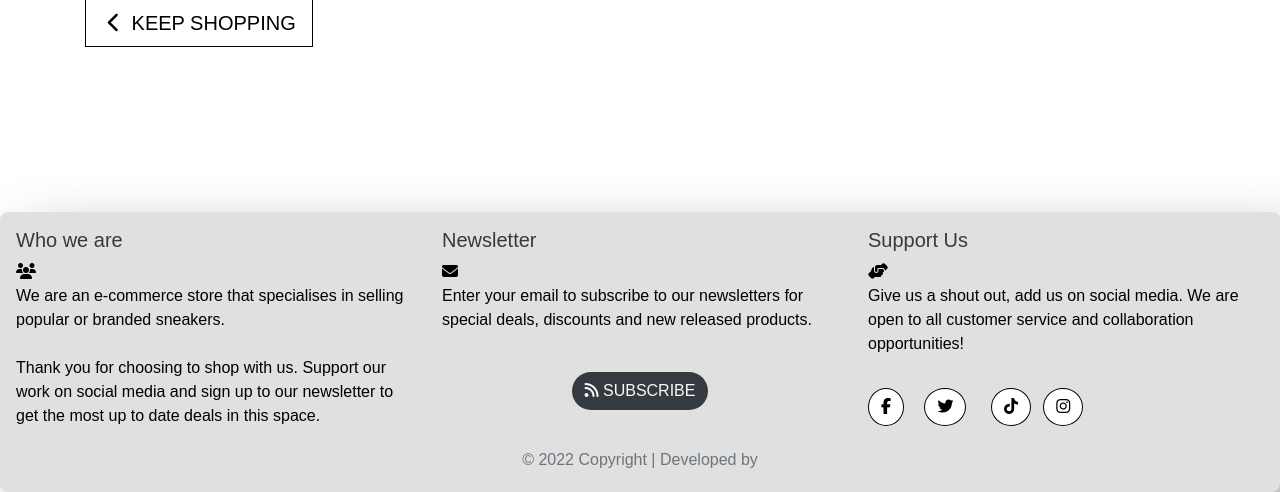
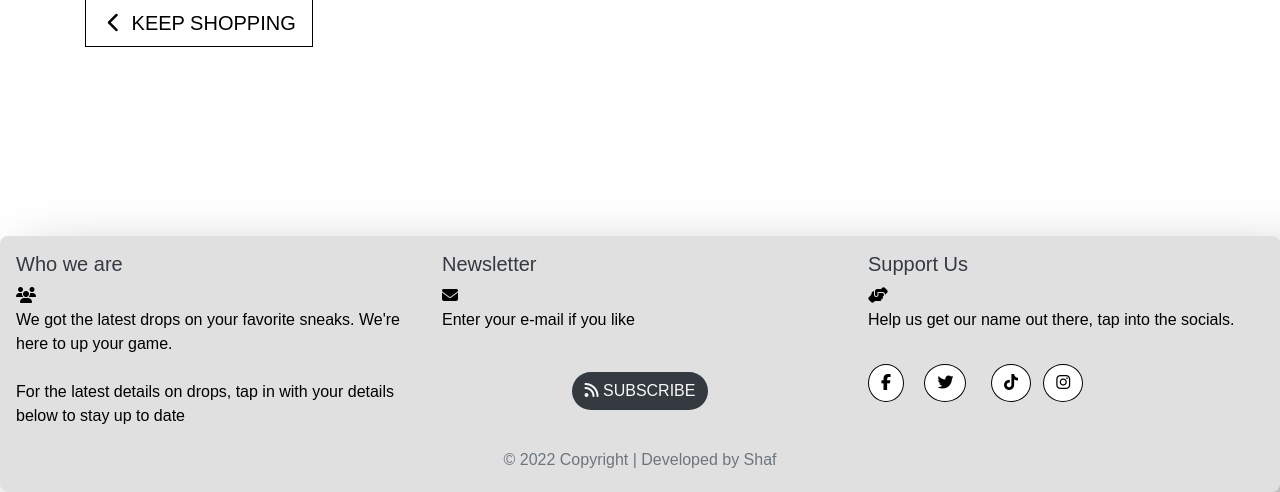
Before and after one commit to shaff600/SneakerGame, a Django app: page /bag/ in a window 1280 px wide. Shown: the part 308-800 px from the top of the page. Run offline with Django 3.2, Linux system fonts and the light colour scheme; some libraries are stand-ins or nearby versions.

Commit message:
updated footer details

```diff
--- a/templates/includes/footer.html
+++ b/templates/includes/footer.html
@@ -4,10 +4,9 @@
           <h5 class="text-dark">Who we are</h5>
           <div class="divider"><i class="fas fa-users"></i></div>
           <p class="footer-text">
-            We are an e-commerce store that specialises in selling popular or branded sneakers.
+            We got the latest drops on your favorite sneaks. We're here to up your game.
             <br><br>
-            Thank you for choosing to shop with us. Support our work on social media and sign up to our newsletter to
-            get the most up to date deals in this space.
+           For the latest details on drops, tap in with your details below to stay up to date
           </p>
         </div>
 
@@ -15,8 +14,7 @@
           <h5 class="text-dark">Newsletter</h5>
           <div class="divider"><i class="fas fa-envelope"></i></div>
           <p class="footer-text">
-            Enter your email to subscribe to our newsletters for special deals, discounts and
-            new released products.
+            Enter your e-mail if you like
           </p>
           <!-- Footer Form -->
           <form method="POST" action="{% url 'home' %}">
@@ -44,8 +42,7 @@
           <h5 class="text-dark">Support Us</h5>
           <div class="divider"><i class="fas fa-hands-helping"></i></div>
           <p class="footer-text">
-            Give us a shout out, add us on social media. We are open to
-            all customer service and collaboration opportunities!
+            Help us get our name out there, tap into the socials.
           </p>
           <!-- Social media -->
               <a class="btn btn-outline-black btn-floating rounded-circle" href="https://www.facebook.com/"
@@ -61,7 +58,7 @@
 
       <!-- Copyright -->
     <div class="text-center text-secondary my-1">
-      <span class="mb-5" id="copyright">© 2022 Copyright | Developed by
+      <span class="mb-5" id="copyright">© 2022 Copyright | Developed by Shaf
         <a href="https://github.com" target="_blank"></a>
       </span>
     </div>
```
